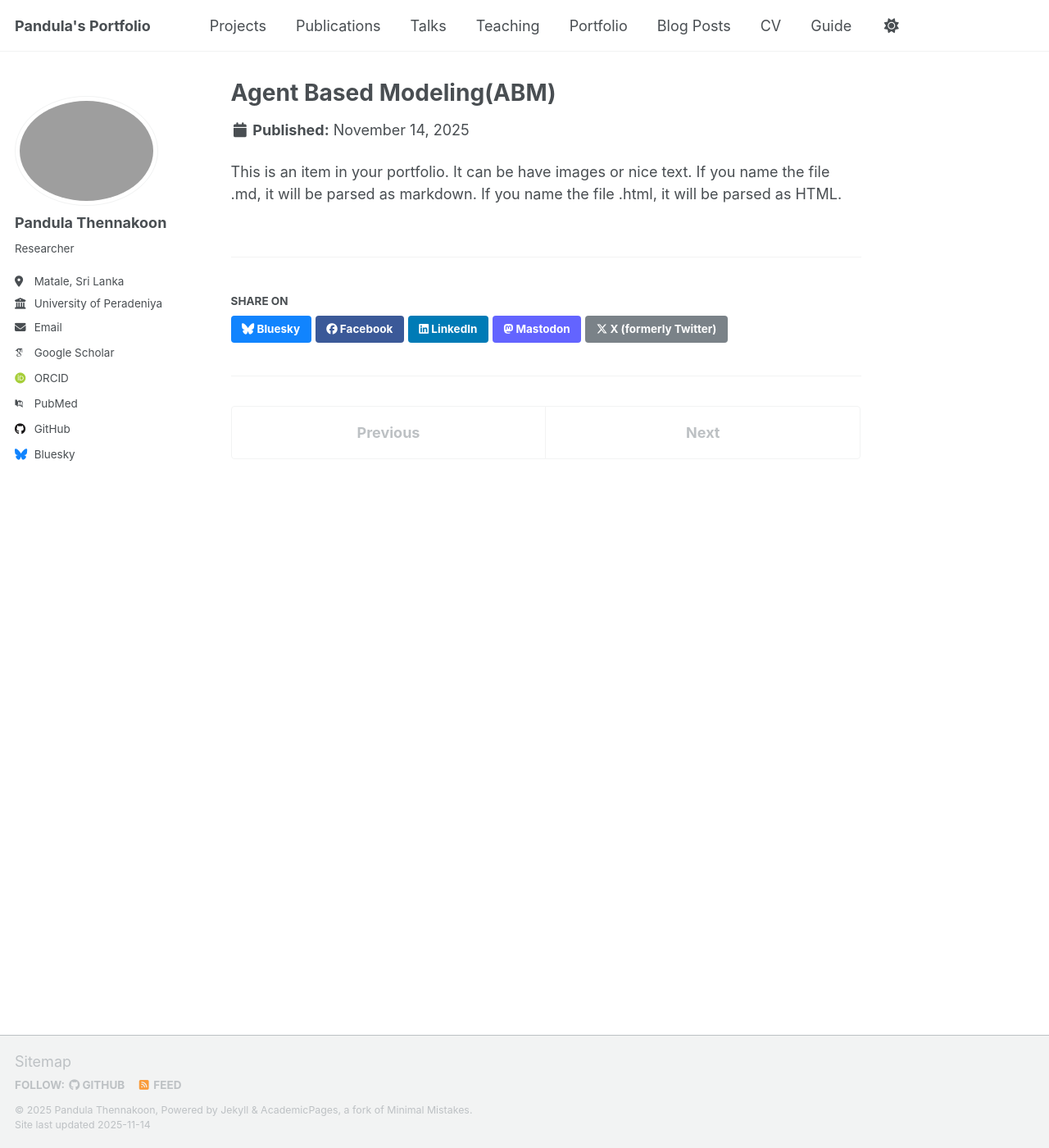
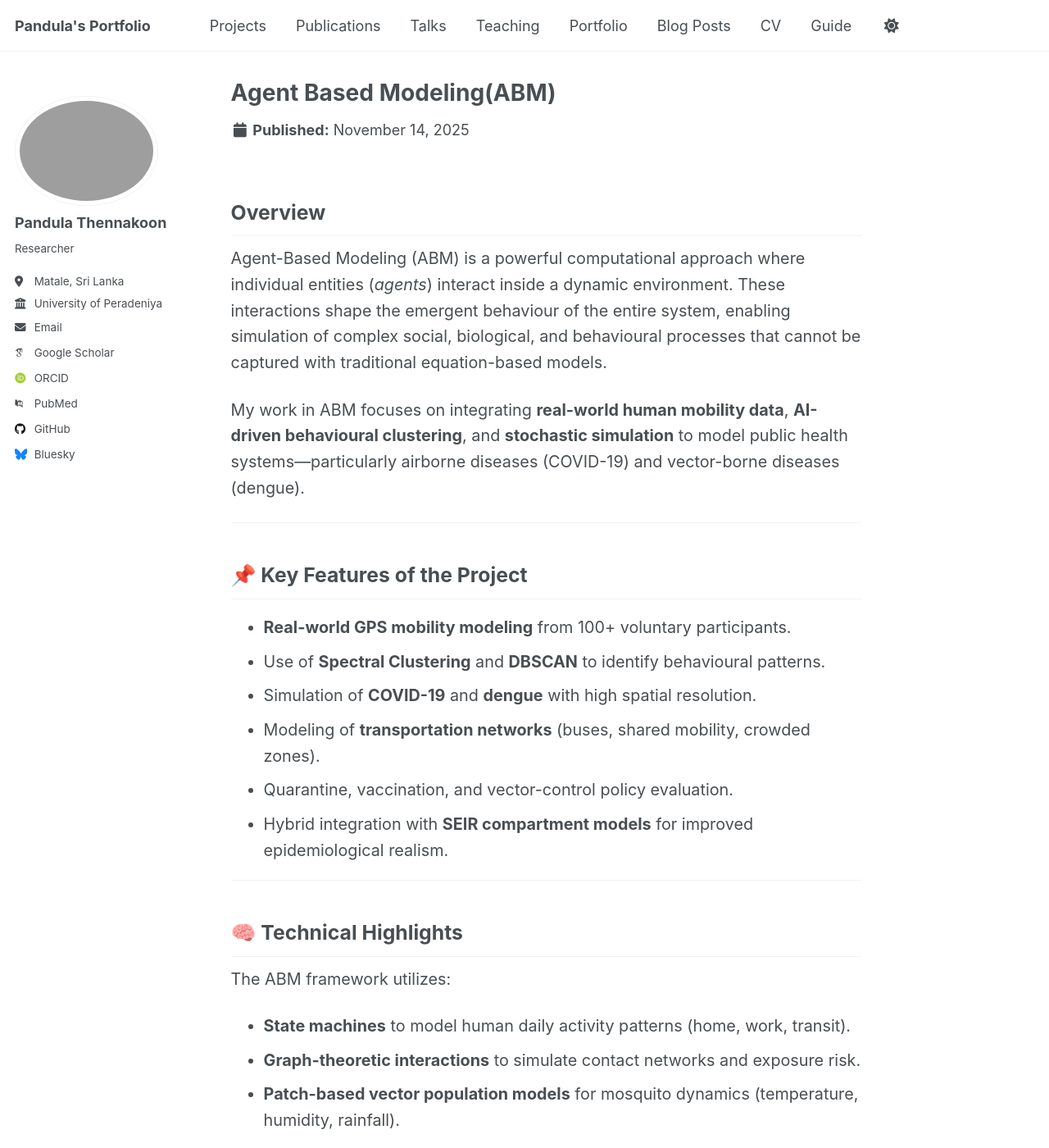
Before and after one commit to Pandula-2000/Pandula-2000.github.io, a Jekyll site: the page built from _projects/ABM.html, in a window 1280 px wide and 1400 px high. Shown: the whole window at 82% size. Built offline with Jekyll 4.4.1, drawn with Linux system fonts in a browser that asks for light colours; some web fonts are replaced; a script that is not in the unit is left out; some of the changed text lies outside the part shown.

Commit message:
ABM details 1

```diff
--- a/_projects/ABM.html
+++ b/_projects/ABM.html
@@ -1,7 +1,95 @@
 ---
 title: "Agent Based Modeling(ABM)"
-excerpt: "A research of Modeling human behaviour and Social Systems <br/><img src='/images/ABM_poster.jpg'>"
+excerpt: "A research of Modeling human behaviour and Social Systems <br/><br/><img src='/images/ABM_poster.jpg'>"
 collection: projects
 ---
 
-This is an item in your portfolio. It can be have images or nice text. If you name the file .md, it will be parsed as markdown. If you name the file .html, it will be parsed as HTML.
+
+
+<div style="font-size: 1.1rem; line-height: 1.6;">
+
+<h2>Overview</h2>
+<p>
+Agent-Based Modeling (ABM) is a powerful computational approach where individual entities
+(<em>agents</em>) interact inside a dynamic environment. These interactions shape the
+emergent behaviour of the entire system, enabling simulation of complex social,
+biological, and behavioural processes that cannot be captured with traditional
+equation-based models.
+</p>
+
+<p>
+My work in ABM focuses on integrating <strong>real-world human mobility data</strong>,
+<strong>AI-driven behavioural clustering</strong>, and <strong>stochastic simulation</strong> to model
+public health systems—particularly airborne diseases (COVID-19) and vector-borne diseases
+(dengue).
+</p>
+
+<hr/>
+
+<h2>📌 Key Features of the Project</h2>
+<ul>
+  <li><strong>Real-world GPS mobility modeling</strong> from 100+ voluntary participants.</li>
+  <li>Use of <strong>Spectral Clustering</strong> and <strong>DBSCAN</strong> to identify behavioural patterns.</li>
+  <li>Simulation of <strong>COVID-19</strong> and <strong>dengue</strong> with high spatial resolution.</li>
+  <li>Modeling of <strong>transportation networks</strong> (buses, shared mobility, crowded zones).</li>
+  <li>Quarantine, vaccination, and vector-control policy evaluation.</li>
+  <li>Hybrid integration with <strong>SEIR compartment models</strong> for improved epidemiological realism.</li>
+</ul>
+
+<hr/>
+
+<h2>🧠 Technical Highlights</h2>
+
+<p>
+The ABM framework utilizes:
+</p>
+
+<ul>
+  <li><strong>State machines</strong> to model human daily activity patterns (home, work, transit).</li>
+  <li><strong>Graph-theoretic interactions</strong> to simulate contact networks and exposure risk.</li>
+  <li><strong>Patch-based vector population models</strong> for mosquito dynamics (temperature, humidity, rainfall).</li>
+  <li><strong>Probabilistic transmission models</strong> for airborne & vector-borne diseases.</li>
+</ul>
+
+<p>
+This allows simulation of <em>interventions</em> such as:
+</p>
+
+<ul>
+  <li>School/workplace closures</li>
+  <li>Targeted quarantine</li>
+  <li>Vaccination rollouts</li>
+  <li>Fogging / hotspot treatment for vector control</li>
+</ul>
+
+<hr/>
+
+<h2>🖼 Visual Overview</h2>
+
+<p align="center">
+  <img src="/images/ABM_poster.jpg" alt="ABM Poster" style="max-width: 85%; border-radius: 10px; box-shadow: 0 2px 8px rgba(0,0,0,0.2);">
+</p>
+
+<p style="text-align:center; font-size:0.9rem;">
+Figure: Overview of the agent-based simulation pipeline including mobility clustering,
+environmental patches, disease transmission, and intervention analysis.
+</p>
+
+<hr/>
+
+<h2>📄 Resources</h2>
+
+<ul>
+  <li>
+    <a href="/files/ABM_poster.pdf" target="_blank" rel="noopener noreferrer">
+      <strong>Download Full Poster (PDF)</strong>
+    </a>
+  </li>
+  <li>
+    <a href="https://github.com/Pandula-2000" target="_blank" rel="noopener noreferrer">
+      <strong>Source Code (Private until publication)</strong>
+    </a>
+  </li>
+</ul>
+
+</div>
```
